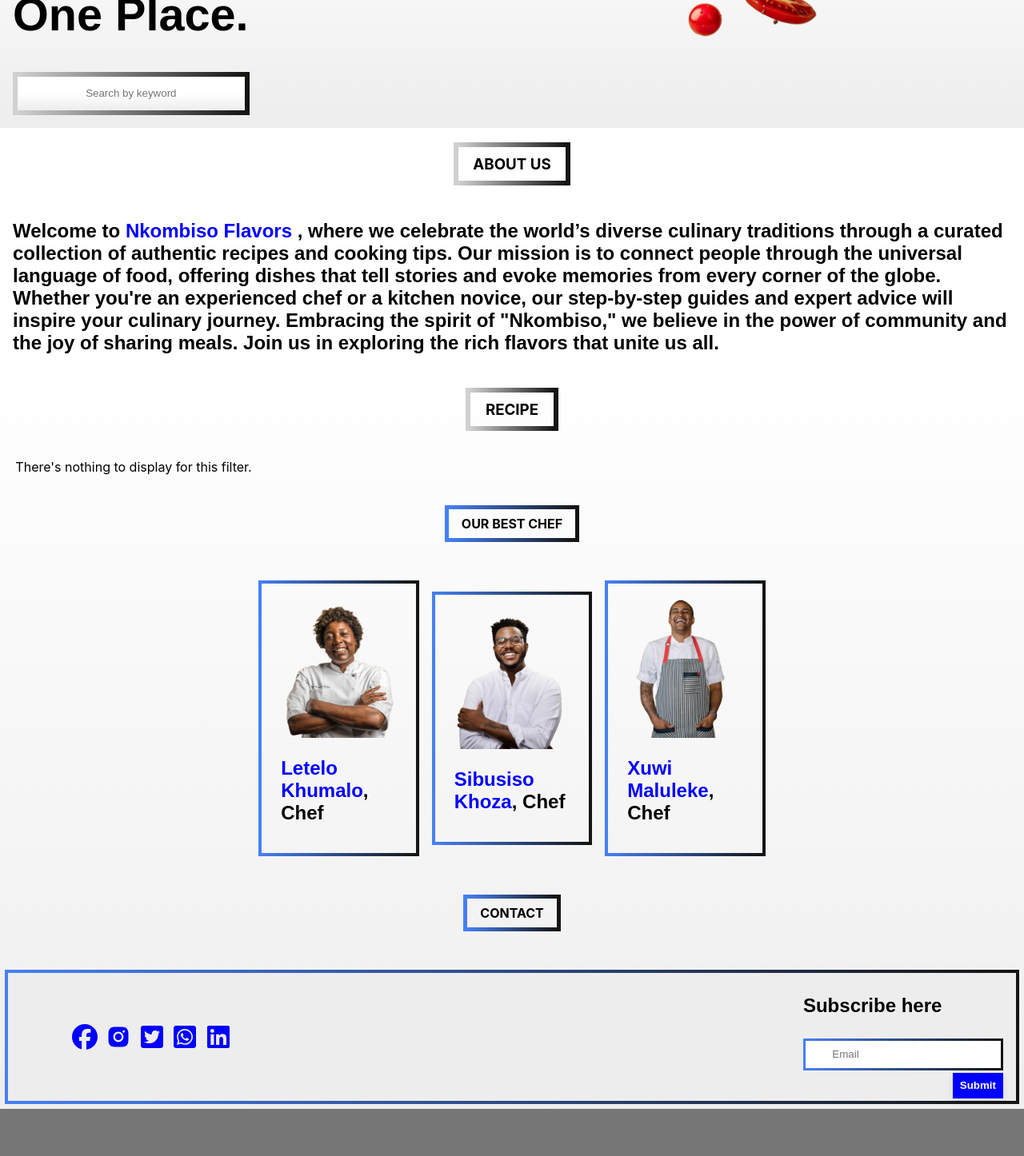
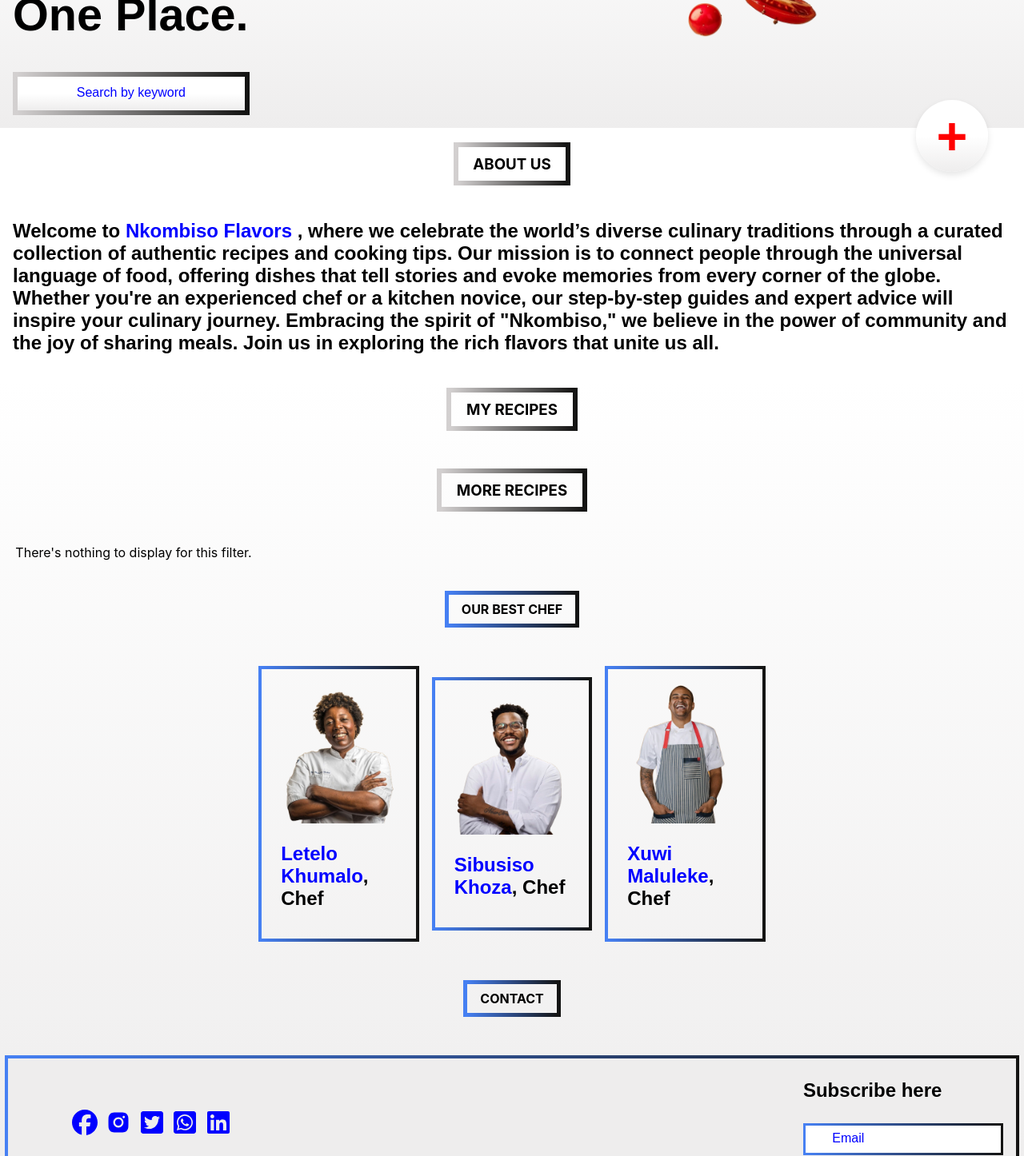
Before and after one commit to Oscarpoco/nkombiso-online-recipe, a React (Create React App) app: page / in a window 1280 px wide. Shown: the part 540-1986 px from the top of the page at 80% size. Built offline with nearby package versions, Linux system fonts and the light colour scheme; a web font is replaced by a local one.

Commit message:
This update contain new components that handles the user's login , register and adding recipe forms

```diff
--- a/src/App.css
+++ b/src/App.css
@@ -6,6 +6,14 @@
   margin: 0;
   /* font-family: 'Papyrus', 'Luminari', fantasy, serif; */
   font-family: 'Dancing Script', cursive;
+}
+
+
+/* ALL PLACEHOLDERS */
+::placeholder
+{
+  color: blue;
+  font-size: 1.2em;
 }
 
 /* APP WRAPPER */
--- a/src/App.js
+++ b/src/App.js
@@ -43,16 +43,24 @@ import NavBar from './components/NavBar';
 import Recipe from './components/Recipe';
 import Footer from './components/Footer';
 import Login from './components/Login'; // Import the Login component
+import MyRecipe from './components/MyRecipe';
+import FloatingButton from './components/FloatingButton';
+import AddRecipeForm from './components/AddRecipeForm';
 
 function App() {
   const [searchTerm, setSearchTerm] = useState("");
   const [showSignIn, setShowSignIn] = useState(false);
   const [showRegister, setShowRegister] = useState(false);
+  const [showRecipeForm, setShowRecipeForm] = useState(false);
 
+  // SEARCH FUNCTION
   const handleSearch = (search) => {
     setSearchTerm(search);
   };
+  // ENDS
 
+
+  // POPUP FUNCTIONS
   const handleSignInClick = () => {
     setShowSignIn(true);
     setShowRegister(false);
@@ -67,25 +75,52 @@ function App() {
     setShowSignIn(false);
     setShowRegister(false);
   };
+  // ENDS
+
+
+  // ADDING NEW RECIPE FUNCTIONS
+  const handleCloseForm = ()=> {
+    setShowRecipeForm(false)
+  }
+
+  const handleClickForm = ()=>{
+    setShowRecipeForm(true)
+  }
+  // ENDS
+
+
 
   return (
     <div className="App">
+
+      {/* NAVBAAR */}
       <header>
         <NavBar
           onSignInClick={handleSignInClick}
           onRegisterClick={handleRegisterClick}
         />
       </header>
+      {/* ENDS */}
+
+      {/* MAIN */}
       <main>
         {/* Pass the handleSearch function to Background */}
         <Background onSearch={handleSearch} />
         {/* Pass the searchTerm to Recipe component */}
         <Body />
+        <MyRecipe />
         <Recipe search={searchTerm} />
       </main>
+      {/* ENDS */}
+
+      {/* FOOTER */}
       <footer>
         <Footer />
       </footer>
+      {/* ENDS */}
+
+      {/* DISPLAY POPUP COMPONETS */}
+
       {/* Display Login component as a popup */}
       <Login
         showSignIn={showSignIn}
@@ -93,6 +128,19 @@ function App() {
         onClose={handleClosePopup}
         onRegisterClick={handleRegisterClick}
       />
+
+      {/* display floating button */}
+      <FloatingButton
+        handleClickForm={handleClickForm}
+
+      />
+
+      {/* Display AddRecipeForm */}
+
+      <AddRecipeForm
+        closeForm={handleCloseForm}
+        showRecipeForm = {showRecipeForm}
+      />
     </div>
   );
 }
--- /dev/null
+++ b/src/components/AddRecipeForm.js
@@ -0,0 +1,73 @@
+import React from "react";
+import './Login.css';
+
+function AddRecipeForm({closeForm, showRecipeForm}){
+    return(
+       <div className="user-profile">
+        {showRecipeForm && (
+             <div className="popup">
+             <h2>You're about to share something delicious! <br></br> <span>Please fill in the details</span></h2>
+
+             <label>Recipe Name</label>
+             <input
+             type="text"
+             placeholder="Recipe Name"
+             ></input>
+
+             <label>Ingredients</label>
+             <input
+             type="text"
+             placeholder="Ingredients"
+             ></input>
+
+             <label>Instructions</label>
+             <input
+             type="text"
+             placeholder="Instructions"
+             ></input>
+
+             <label>Category</label>
+             <input
+             type="text"
+             placeholder="Category"
+             ></input>
+
+             <label>Preparation Time</label>
+             <input
+             type="text"
+             placeholder="Preparation Time"
+             ></input>
+
+
+             <label>Cooking Time</label>
+             <input
+             type="text"
+             placeholder="Cooking Time"
+             ></input>
+
+
+             <label>Servings</label>
+             <input
+             type="text"
+             placeholder="Servings"
+             ></input>
+
+            <label>Upload a link for a picture</label>
+             <input type="file"
+             id="file-upload"
+             name="picture"
+             accept="image/*"
+             required>
+             </input>
+
+             <div className="button">
+                 <button type="submit">Submit</button>
+                 <button onClick={closeForm}>Close</button>
+             </div>
+         </div>
+        )}
+       </div>
+    )
+}
+
+export default AddRecipeForm;
--- a/src/components/Body.js
+++ b/src/components/Body.js
@@ -7,7 +7,7 @@ function Body(){
             <div className="about">
                 <h3>ABOUT US</h3>
                 <p>Welcome to <span>Nkombiso Flavors</span> , where we celebrate the world’s diverse culinary traditions through a curated collection of authentic recipes and cooking tips. Our mission is to connect people through the universal language of food, offering dishes that tell stories and evoke memories from every corner of the globe. Whether you're an experienced chef or a kitchen novice, our step-by-step guides and expert advice will inspire your culinary journey. Embracing the spirit of "Nkombiso," we believe in the power of community and the joy of sharing meals. Join us in exploring the rich flavors that unite us all.</p>
-                <h3>RECIPE</h3>
+                <h3>MY RECIPES</h3>
             </div>
         </div>
     )
--- /dev/null
+++ b/src/components/FloatingButton.js
@@ -0,0 +1,13 @@
+import React from "react";
+import './MyRecipe';
+
+function FloatingButton({handleClickForm}){
+    return(
+
+        <div className="my-button">
+            <button type="submit" onClick={handleClickForm}><span>+</span></button>
+        </div>
+    )
+}
+
+export default FloatingButton;
--- a/src/components/Footer.css
+++ b/src/components/Footer.css
@@ -110,10 +110,12 @@
     /* font-family: 'Papyrus', 'Luminari', fantasy, serif; */
     font-weight: bold;
     padding: .5em;
-    border: 2px solid blue;
     align-self: end;
-    color: white;
-    background-color: blue;
+    color: whitesmoke;
+    background: linear-gradient(to right, #4680f3, #141413);
     box-shadow: 0 4px 8px rgba(0, 0, 0,0.1);
     cursor: pointer;
+    border: 3px solid transparent; /* Transparent border for gradient effect */
+    border-image: linear-gradient(to right, #4680f3, #141413); /* Gradient border color */
+    border-image-slice: 1;
 }
--- a/src/components/Login.css
+++ b/src/components/Login.css
@@ -4,7 +4,7 @@
     position: relative;
     background-color: rgba(0, 0, 0, 0.5);
     width: 100%;
-    height: 10vh;
+    /* height: 10vh; */
 }
 
 .popup
@@ -27,8 +27,6 @@
     border: 6px solid transparent; /* Transparent border for gradient effect */
     border-image: linear-gradient(to right, #d3d0d0, #141413); /* Gradient border color */
     border-image-slice: 1;
-    border-radius: 15px;
-    border: 4px inset;
     transition: all .5s ease-in-out;
 }
 
@@ -62,6 +60,7 @@
     border-image: linear-gradient(to right, #d3d0d0, #141413);
     border-image-slice: 1;
     outline: none;
+    cursor: pointer;
 }
 
 .popup input:focus
--- /dev/null
+++ b/src/components/MyRecipe.css
@@ -0,0 +1,92 @@
+.my-recipe
+{
+    padding: .4em;
+    box-sizing: border-box;
+    width: 100%;
+    display: flex;
+    justify-content: center;
+    align-items: center;
+    flex-direction: column;
+    gap: .2em;
+}
+
+.my-space
+{
+    display: flex;
+    flex-direction: column;
+    justify-content: center;
+    align-items: center;
+    gap: .5em;
+    box-sizing: border-box;
+    width: 100%;
+    padding: 0 .7em;
+}
+
+.menu
+{
+    display: grid;
+
+}
+
+
+/* MY BUTTON STYLING FOR FLOATING COMPONENT */
+
+.my-button
+{
+    position: fixed;
+    bottom: 0;
+    right: 0;
+    transform: translate(-50%, -50%);
+    /* padding: 40px 20px; */
+    /* width: 50%; */
+    z-index: 1000;
+    align-self: end;
+    display: flex;
+    justify-content: end;
+    flex-direction: column;
+    align-items: center;
+    box-sizing: border-box;
+    background-color: transparent;
+}
+
+.my-button button
+{
+    background: linear-gradient(to bottom, #fff 0%, #fff 50%, #eeeded 100%);
+    height: 90px;
+    width: 90px;
+    border: none;
+    border-radius: 50%;
+    align-self: end;
+    padding: 0 2.5em;
+    display: flex;
+    justify-content: center;
+    align-items: center;
+    box-shadow: 0 4px 8px rgba(0, 0, 0, .1);
+    cursor: pointer;
+}
+
+.my-button span
+{
+   color: red;
+   font-size: 5em;
+   font-weight: bold;
+}
+
+/* ENDS */
+
+
+.my-recipe .title
+{
+    text-align: center;
+}
+
+.my-recipe .title h3
+{
+    /* font-family:'Papyrus', fantasy; */
+    padding: .5em 1em;
+    border: 6px solid transparent; /* Transparent border for gradient effect */
+    border-image: linear-gradient(to right, #d3d0d0, #141413); /* Gradient border color */
+    border-image-slice: 1;
+    /* width: 20%; */
+    /* text-align: center; */
+}
--- /dev/null
+++ b/src/components/MyRecipe.js
@@ -0,0 +1,19 @@
+import React from "react";
+import './MyRecipe.css';
+
+function MyRecipe(){
+    return(
+        <div className="my-recipe">
+            <div className="my-space">
+                <div className="menu">
+
+                </div>
+            </div>
+            <div className="title">
+                <h3>MORE RECIPES</h3>
+            </div>
+        </div>
+    )
+}
+
+export default MyRecipe;
--- a/src/components/NavBar.css
+++ b/src/components/NavBar.css
@@ -79,6 +79,7 @@
     font-weight: bold;
     font-size: 1em;
     /* font-family: 'Papyrus' ,fantasy; */
+    font-family: system-ui, -apple-system, BlinkMacSystemFont, 'Segoe UI', Roboto, Oxygen, Ubuntu, Cantarell, 'Open Sans', 'Helvetica Neue', sans-serif;
 }
 
 .user-icon
--- a/src/components/Recipe.css
+++ b/src/components/Recipe.css
@@ -1,5 +1,5 @@
-.recipe-grid
-{
+  .recipe-grid
+  {
     display: grid;
     grid-template-columns: repeat(4, 1fr); /* Responsive grid with min width */
     gap: 20px; /* Space between grid items */
```
